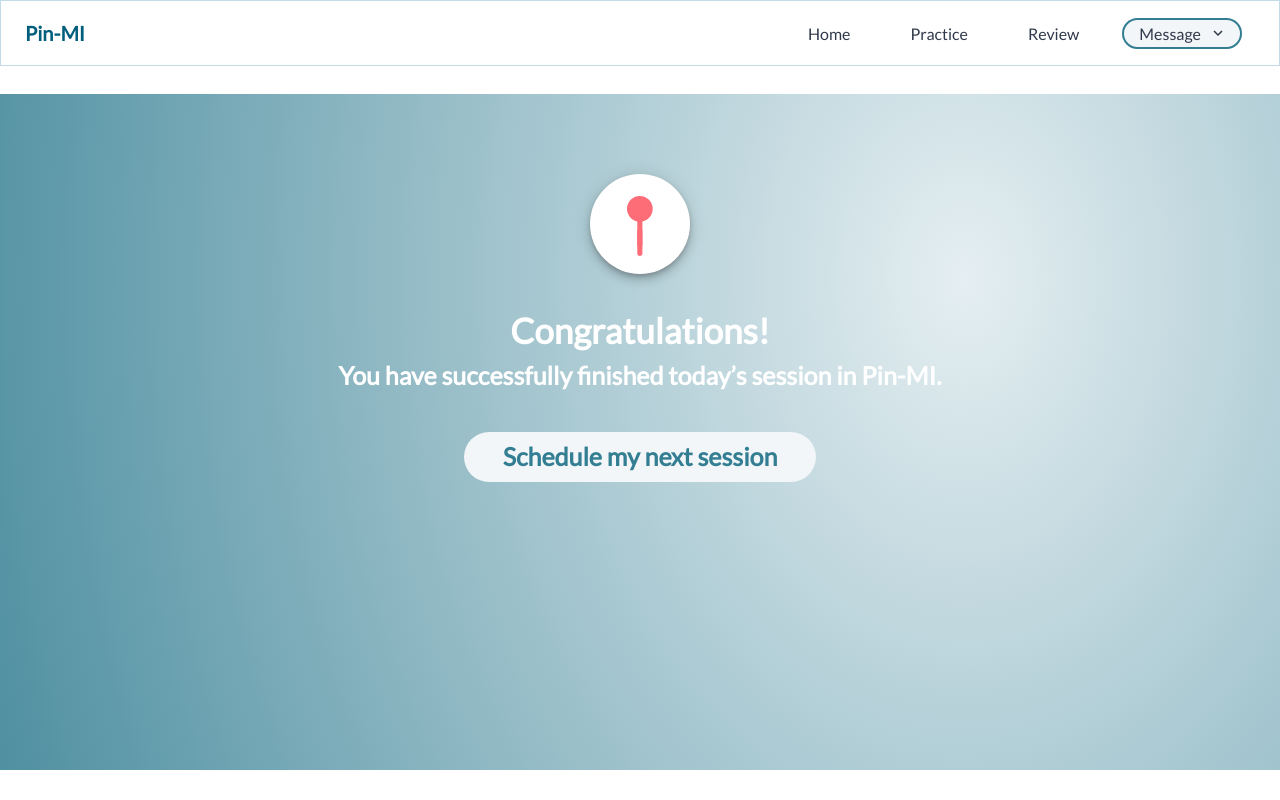
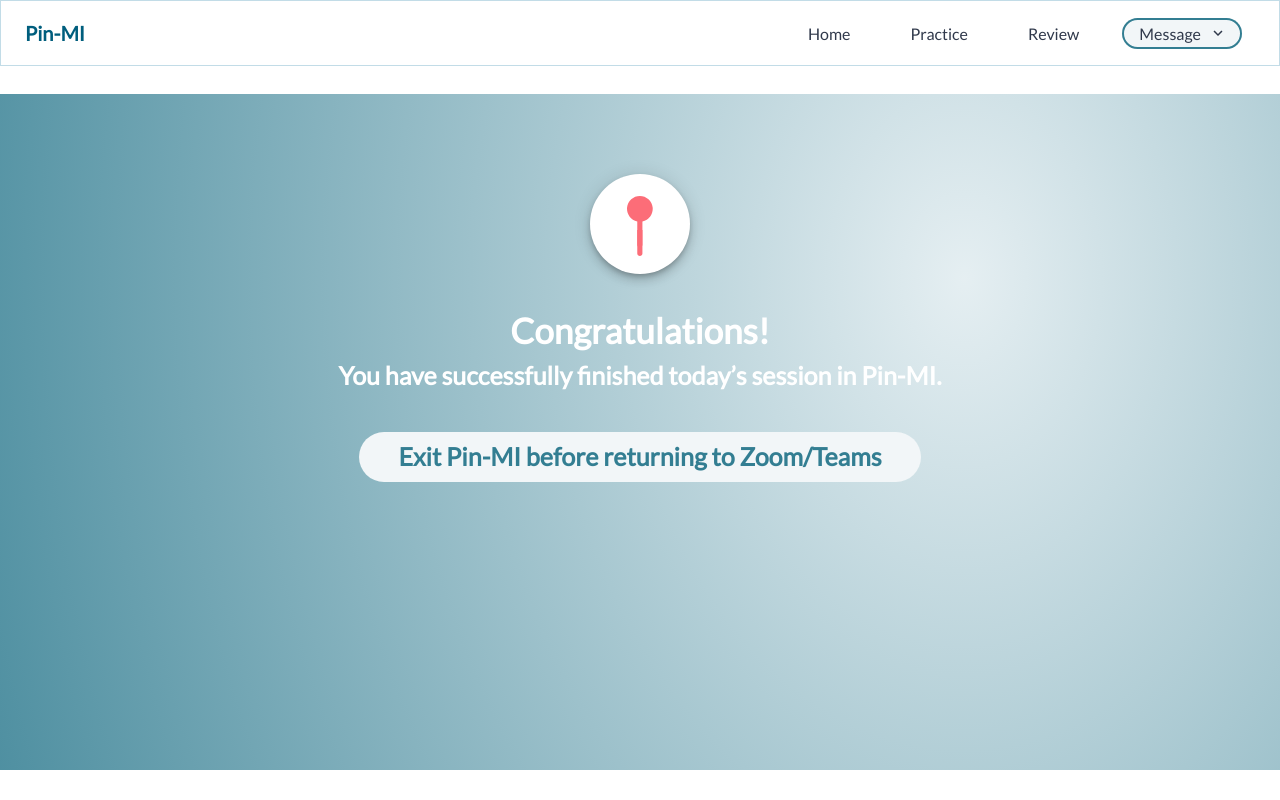
Before and after one commit to CoExLab/pinmi, a React (Create React App) app: page /completion in a window 1280 px wide. Built offline with nearby package versions, Linux system fonts and the light colour scheme.

Commit message:
changed complete message

```diff
--- a/src/components/layout/Completion.jsx
+++ b/src/components/layout/Completion.jsx
@@ -84,7 +84,7 @@ const Completion = () => {
                     <br />
                     <ColorLibButton
                     className={classes.rescheduleButton} variant='outlined' size='large' href='/'>
-                        Schedule my next session
+                        Exit Pin-MI before returning to Zoom/Teams
                     </ColorLibButton>
                 </Container>
             </div>
```
